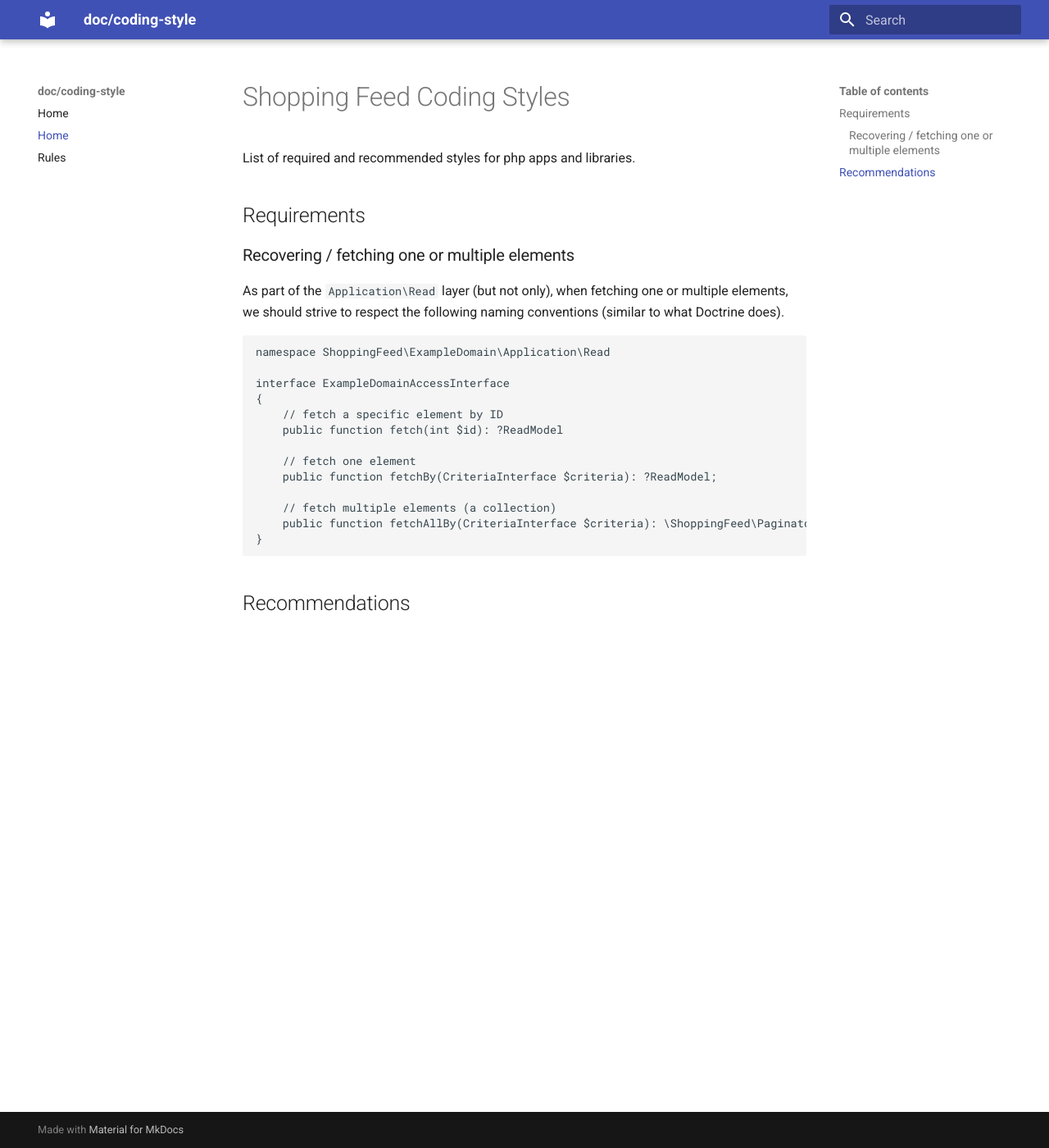
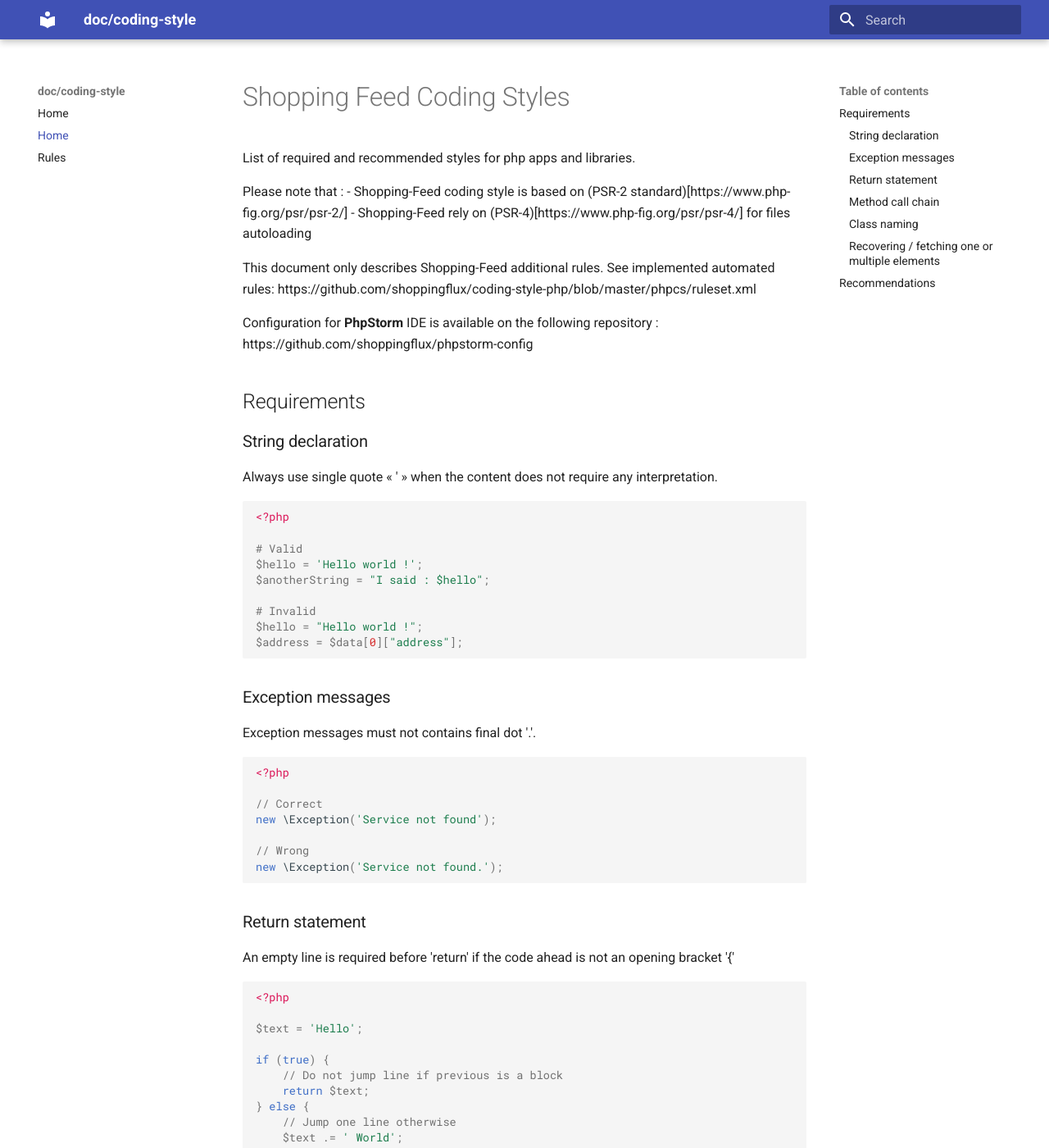
Before and after one commit to shoppingflux/coding-style-php, an MkDocs documentation site: the page built from docs/style.md, in a window 1280 px wide and 1400 px high. Shown: the whole window at 82% size. Built offline with MkDocs 1.6.1 and Material for MkDocs 9.7.7, drawn with Linux system fonts in a browser that asks for light colours; some of the changed text lies outside the part shown.

Commit message:
Add coding style documentation (#20)

````diff
--- a/docs/style.md
+++ b/docs/style.md
@@ -2,7 +2,142 @@
 
 List of required and recommended styles for php apps and libraries.
 
+Please note that :
+- Shopping-Feed coding style is based on (PSR-2 standard)[https://www.php-fig.org/psr/psr-2/]
+- Shopping-Feed rely on (PSR-4)[https://www.php-fig.org/psr/psr-4/] for files autoloading
+
+This document only describes Shopping-Feed additional rules. See implemented automated rules: https://github.com/shoppingflux/coding-style-php/blob/master/phpcs/ruleset.xml
+
+Configuration for **PhpStorm** IDE is available on the following repository : https://github.com/shoppingflux/phpstorm-config
+
 ## Requirements
+
+### String declaration
+
+Always use single quote « ' » when the content does not require any interpretation.
+
+```php
+<?php
+
+# Valid
+$hello = 'Hello world !';
+$anotherString = "I said : $hello";
+
+# Invalid
+$hello = "Hello world !";
+$address = $data[0]["address"];
+```
+
+### Exception messages
+
+Exception messages must not contains final dot '.'.
+
+```php
+<?php
+
+// Correct
+new \Exception('Service not found');
+
+// Wrong
+new \Exception('Service not found.');
+```
+
+### Return statement
+
+An empty line is required before 'return' if the code ahead is not an opening bracket '{'
+
+```php
+<?php
+
+$text = 'Hello';
+
+if (true) {
+    // Do not jump line if previous is a block
+    return $text;
+} else {
+    // Jump one line otherwise
+    $text .= ' World';
+
+    return $text;
+}
+```
+
+### Method call chain
+
+```php
+<?php
+
+// Inline if short
+$object->method1()->method2();
+
+// Multi-line when too long
+$object
+    ->method1()
+    ->method2()
+    ->method3()
+    ->method4();
+
+// On object property, property stay on the same line than object reference
+$this->object
+    ->method1()
+    ->method2()
+    ->method3()
+    ->method4();
+```
+
+### Class naming
+
+If your class use a type, a role or a pattern, you should declare it in the class name.
+
+**Interface**
+Interfaces must be suffixed with the word 'Interface'
+
+```php
+<?php
+namespace Http\Request;
+
+interface RequestInterface
+{
+    public function getBoby();
+}
+```
+
+**Abstract**
+Abstract classes must be prefixed with the word 'Abstract'
+
+```php
+<?php
+namespace Http\Request;
+
+abstract class AbstractRequest implements RequestInterface
+{
+    public function getBoby()
+    {
+        // ...
+    }
+}
+```
+
+**Exception**
+Exception classes must be suffixed with the word 'Exception'
+
+```php
+<?php
+namespace Http\Request;
+
+class RequestException extends \Exception
+{
+}
+```
+
+As a rule of thumb, a class implementing a pattern or a design should express it in its name.
+
+Few examples :
+- Request**Factory**
+- Request**Adapter**
+- Request**Proxy**
+- Request**Command**
+- ...
 
 ### Recovering / fetching one or multiple elements
 
````
